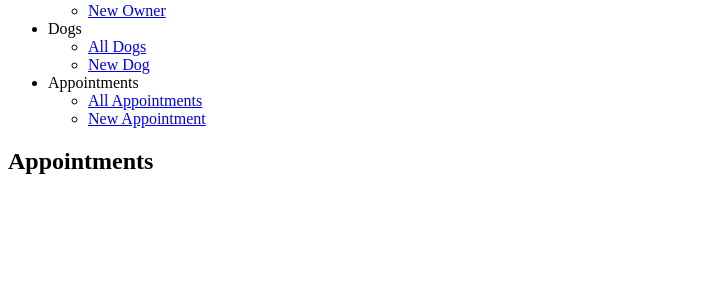
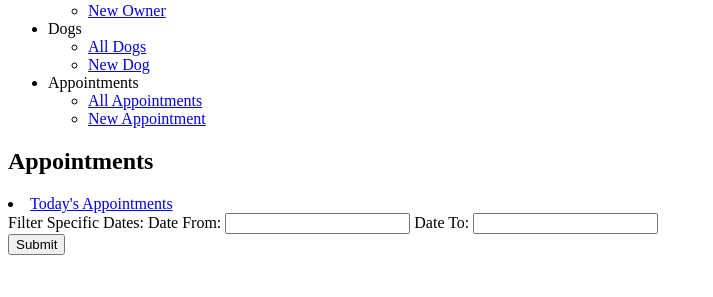
Before and after one commit to Vinn13-B/CodeClan-python-project-dog-groomers, a Flask app: page /appointments in a window 1280 px wide. Shown: the part 172-469 px from the top of the page, without its empty margins (0-713 px from the left). Run offline with Flask 2, Linux system fonts and the light colour scheme; data that the repository does not hold is empty; some libraries are stand-ins or nearby versions.

Commit message:
16th commit, back end complete

```diff
--- a/controllers/appointments_controller.py
+++ b/controllers/appointments_controller.py
@@ -81,3 +81,21 @@ def create_appointment():
     new_appointment = Appointment(date, time, dog, groomer)
     appointment_repository.save(new_appointment)
     return redirect("/appointments")
+
+
+# SELECT appointment by date
+@appointments_blueprint.route("/appointments/today")
+def appointment_date():
+    appointments = appointment_repository.today()
+    dogs = dog_repository.select_all()
+    return render_template("/appointments/today.html", appointments=appointments, dogs=dogs)
+
+
+# SELECT appointment by date range
+@appointments_blueprint.route("/appointments/dates", methods=["POST"])
+def appointment_date_range():
+    date_from = request.form["date_from"]
+    date_to = request.form["date_to"]
+    appointments = appointment_repository.date_range(date_from, date_to)
+    dogs = dog_repository.select_all()
+    return render_template("/appointments/dates.html", appointments=appointments, dogs=dogs)
--- a/controllers/groomers_controller.py
+++ b/controllers/groomers_controller.py
@@ -28,7 +28,7 @@ def show_groomer(id):
     groomer = groomer_repository.select(id)
     appointments = groomer_repository.appointments(id)
     dogs = dog_repository.select_all()
-    return render_template("groomers/show.html", groomer=groomer, appointments=appointments, dogs = dogs)
+    return render_template("groomers/show.html", groomer=groomer, appointments=appointments, dogs=dogs)
 
 
 # EDIT groomer
--- a/repositories/appointment_repository.py
+++ b/repositories/appointment_repository.py
@@ -2,6 +2,7 @@
 # manners of create, read, update, delete functions to be added
 
 from db.run_sql import run_sql
+import datetime
 
 from models.dog import Dog
 from models.groomer import Groomer
@@ -68,3 +69,36 @@ def update(appointment):
     sql = "UPDATE appointments SET (date, time, dog_id, groomer_id) = (%s, %s, %s, %s) WHERE id = %s"
     values = [appointment.date, appointment.time, appointment.dog.id, appointment.groomer.id, appointment.id]
     run_sql(sql, values)
+
+
+# SELECT appointments today
+def today():
+    appointments = []
+    today = datetime.datetime.now()
+    now = today.strftime("%d/%m/%Y")
+
+    sql = "SELECT * FROM appointments WHERE date = %s"
+    values = [now]
+    results = run_sql(sql, values)
+
+    for row in results:
+        dog = dog_repository.select(row['dog_id'])
+        groomer = groomer_repository.select(row['groomer_id'])
+        appointment = Appointment(row['date'], row['time'], dog, groomer, row['id'])
+        appointments.append(appointment)
+    return appointments
+
+
+# SELECT appointments for date range
+def date_range(date_from, date_to):
+    appointments = []
+    sql = "SELECT * FROM appointments WHERE date >= %s and date <= %s"
+    values = [date_from, date_to]
+    results = run_sql(sql, values)
+
+    for row in results:
+        dog = dog_repository.select(row['dog_id'])
+        groomer = groomer_repository.select(row['groomer_id'])
+        appointment = Appointment(row['date'], row['time'], dog, groomer, row['id'])
+        appointments.append(appointment)
+    return appointments
--- a/templates/appointments/index.html
+++ b/templates/appointments/index.html
@@ -2,6 +2,22 @@
 {% block content %}
 
 <h2>Appointments</h2>
+
+<li><a href="/appointments/today">Today's Appointments</a></li>
+
+<form action="/appointments/dates" method="POST">
+    <div>
+        Filter Specific Dates:
+        <label for="name">Date From:</label>
+        <input type="text" id="date_from" name="date_from">
+        <label for="name">Date To:</label>
+        <input type="text" id="date_to" name="date_to">
+    </div>
+    <div>
+        <input type="submit">
+    </div>
+</form>
+
 
 {% for appointment in appointments %}
 
--- a/templates/appointments/show.html
+++ b/templates/appointments/show.html
@@ -6,11 +6,12 @@
 <p>Groomer: {{ appointment.groomer.name }}</p>
 <p>Dog: <a href="/dogs/{{ appointment.dog.id }}">{{ appointment.dog.name }}</a></p>
 <p>Breed: {{ appointment.dog.breed }}</p>
-<p>Owner: {{ appointment.dog.owner_last_name }}</p>
+<p>Owner: {{ appointment.dog.owner.name }}</p>
 
 <form action="/appointments/{{ appointment.id }}/edit" method="POST">
     <input type="submit" value="Edit">
-</form>    <form action="/appointments/{{ appointment.id }}/delete" method="POST">
+</form>
+<form action="/appointments/{{ appointment.id }}/delete" method="POST">
     <input type="submit" value="Delete">
 </form>
 
--- a/templates/dogs/show.html
+++ b/templates/dogs/show.html
@@ -9,9 +9,11 @@
 
 <form action="/dogs/{{ dog.id }}/edit" method="POST">
     <input type="submit" value="Edit">
-</form>    <form action="/dogs/{{ dog.id }}/delete" method="POST">
+</form>
+<form action="/dogs/{{ dog.id }}/delete" method="POST">
     <input type="submit" value="Delete">
 </form>
+<li><a href="/appointments/new">Book Appointment</a></li>
 
 <h3>Appointments</h3>
 <ul>{% if appointments != None %}
--- a/templates/groomers/show.html
+++ b/templates/groomers/show.html
@@ -14,6 +14,11 @@
 <ul>{% if appointments != None %}
         {% for appointment in appointments %}
             <li><a href="/appointments/{{ appointment.id }}">{{ appointment.date }} @ {{ appointment.time }}</a></li>
+            {% for dog in dogs %}
+                {% if appointment.dog == dog.id %}
+                <p>{{ dog.name }}</p>
+                {% endif %}
+            {% endfor %}
         {% endfor %}
     {% else %}
         No Appointments Booked
```
Also changed, not shown: templates/appointments/dates.html (added, +18 -0 lines), templates/appointments/today.html (added, +18 -0 lines).
